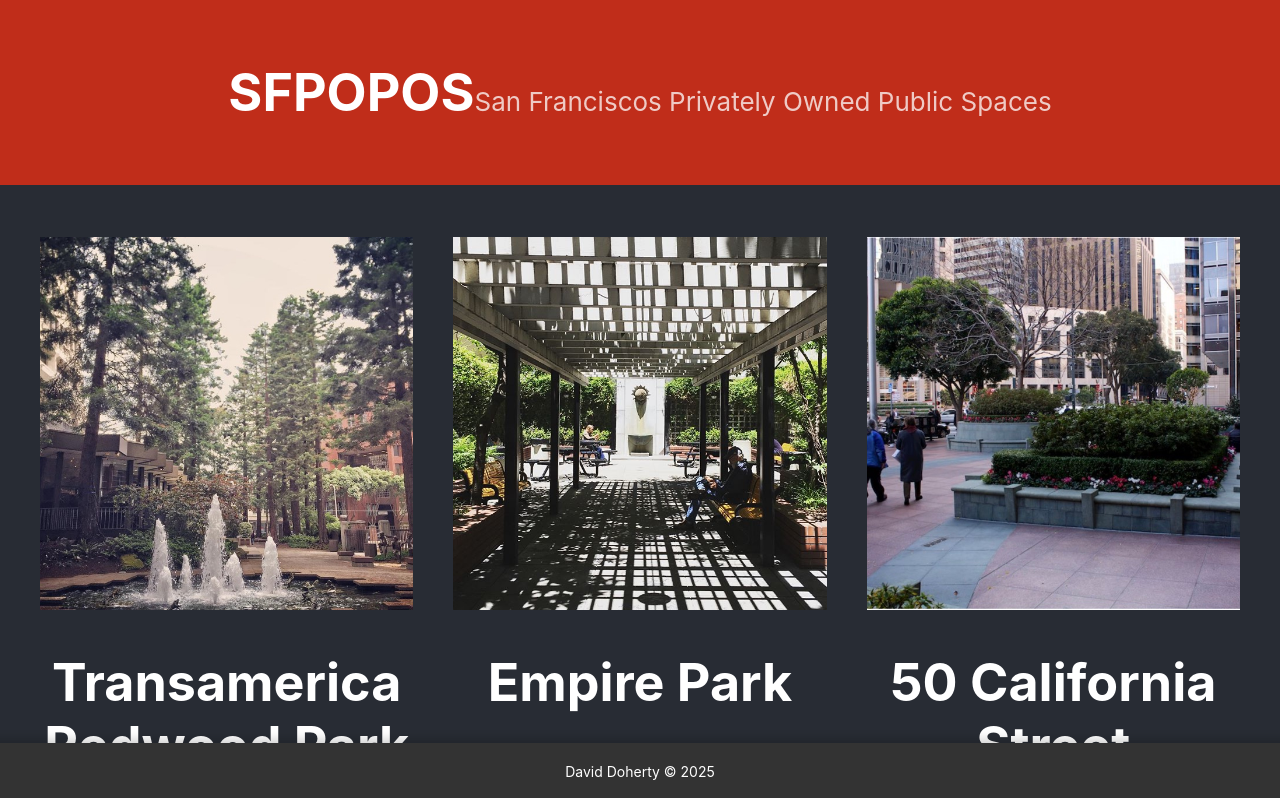
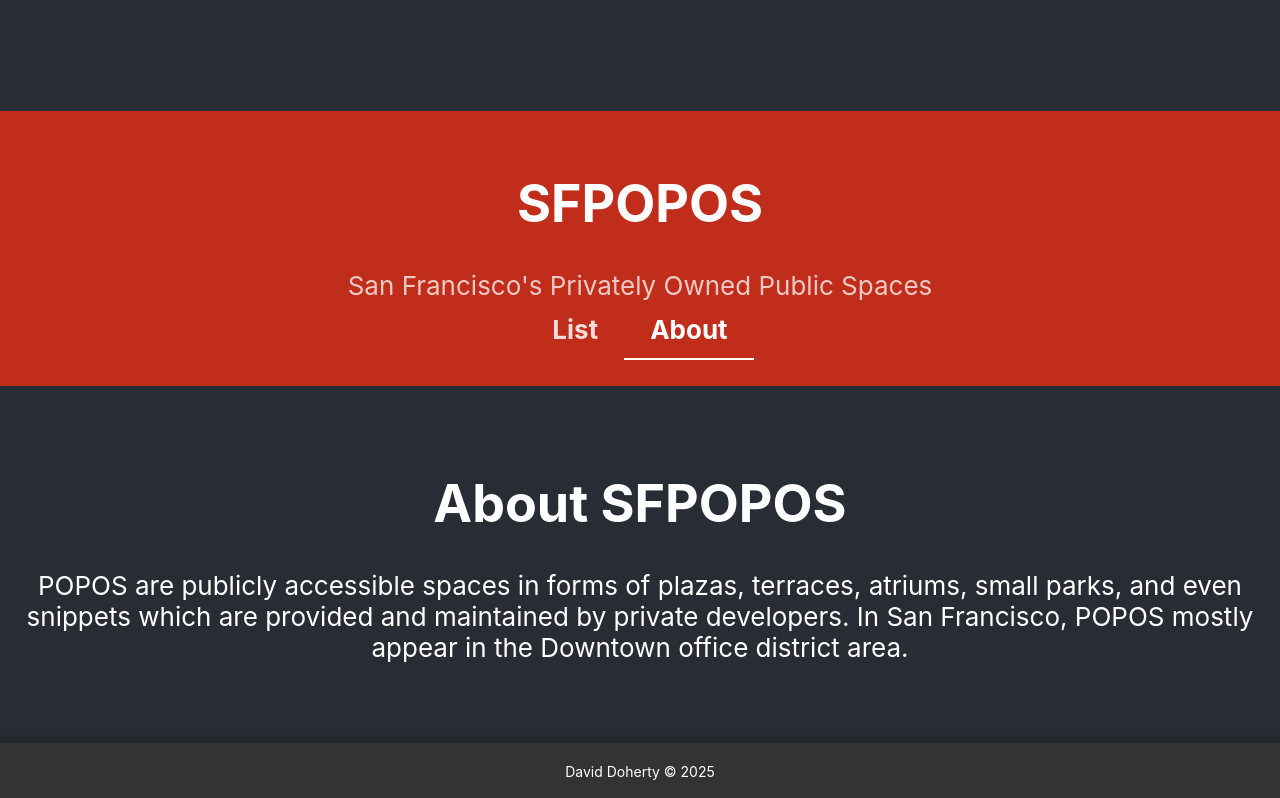
Before and after one commit to ddoherty145/react-app, a React (Create React App) app: page /about in a window 1280 px wide. Shown: the top 798 px of the page. Built offline with nearby package versions, Linux system fonts and the light colour scheme.

Commit message:
adding reacte router

```diff
--- a/package.json
+++ b/package.json
@@ -6,6 +6,7 @@
     "cra-template": "1.2.0",
     "react": "^19.0.0",
     "react-dom": "^19.0.0",
+    "react-router-dom": "^7.2.0",
     "react-scripts": "5.0.1"
   },
   "scripts": {
--- /dev/null
+++ b/src/About.js
@@ -0,0 +1,19 @@
+import React from 'react'
+
+function About() {
+    return(
+        <div>
+            <h1>About SFPOPOS</h1>
+            <p>
+            POPOS are publicly accessible spaces in
+            forms of plazas, terraces, atriums, small
+            parks, and even snippets which are provided
+            and maintained by private developers. In San
+            Francisco, POPOS mostly appear in the Downtown
+            office district area.
+            </p>
+        </div>
+    )
+}
+
+export default About
--- a/src/App.js
+++ b/src/App.js
@@ -1,16 +1,18 @@
 // import logo from './logo.svg';
+import {Outlet} from 'react-router-dom';
 import './App.css';
 import Title from './Title';
-import POPOSList from './POPOSList';
+// import POPOSList from './POPOSList';
 import Footer from './Footer';
 import './Footer.css';
+import POPOSDetails from './POPOSDetails';
 
 function App() {
   return (
     <div className="App">
       <header className="App-header">
         <Title />
-        <POPOSList />
+        <Outlet />
         <Footer />
 
       </header>
--- /dev/null
+++ b/src/POPOSDetails.js
@@ -0,0 +1,31 @@
+import React from 'react';
+import { useParams } from 'react-router-dom';
+import data from './sfpopos-data.json';
+
+function POPOSDetails() {
+  const { id } = useParams();
+  const space = data[Number(id)]; // Convert id to number
+
+  if (!space) {
+    return <h2>Location not found</h2>; // Handle invalid IDs
+  }
+
+  const { images, title, desc, hours, features, geo } = space;
+
+  return (
+    <div>
+      <div>
+        <img src={`${process.env.PUBLIC_URL}/${images}`} alt={title} />
+      </div>
+      <div>
+        <h1>{title}</h1>
+        <p>{desc}</p>
+        <p><strong>Hours:</strong> {hours}</p>
+        <p><strong>Features:</strong> {features.join(', ')}</p>
+        <p><strong>Location:</strong> {geo.lat}, {geo.lon}</p>
+      </div>
+    </div>
+  );
+}
+
+export default POPOSDetails;
--- a/src/POPOSList.js
+++ b/src/POPOSList.js
@@ -4,8 +4,9 @@
 import data from './sfpopos-data.json';
 
 function POPOSList() {
-  const spaces = data.map(({ title, address, images, hours }) => (
+  const spaces = data.map(({ title, address, images, hours }, i) => (
     <POPOSSpace
+      id={i}
       key={title} // Unique key for each component
       name={title}
       address={address}
--- a/src/POPOSSpace.js
+++ b/src/POPOSSpace.js
@@ -1,16 +1,21 @@
-function POPOSSpace({ name, image, address, hours }) {
+import { Link } from 'react-router-dom';
+
+function POPOSSpace({id, name, image, address, hours }) {
     return (
       <div className="POPOSSpace">
+        <Link to={`/details/${id}`}>
         <img
           src={`${process.env.PUBLIC_URL}/${image}`}
           width="300"
           height="300"
           alt={name}
         />
-        <h1>{name}</h1>
+        </Link>
+        <h1><Link to={`/details/${id}`}>{name}</Link></h1>
         <div>{address}</div>
         <div className="hours"><em>{hours}</em></div> {/* Styled hours */}
       </div>
+
     );
   }
 
--- a/src/Title.css
+++ b/src/Title.css
@@ -14,3 +14,16 @@
 .Title-Subtitle {
     color: rgba(255, 255, 255, 0.75);
 }
+
+.Title a {
+    display: inline-block;
+    padding: 0.5em 1em;
+    color: rgba(255, 255, 255, 0.835);
+    font-weight: bold;
+    text-decoration: none;
+  }
+
+  .Title .nav-link-active {
+    color: #fff;
+    border-bottom: 2px solid;
+  }
--- a/src/Title.js
+++ b/src/Title.js
@@ -1,17 +1,33 @@
 import React from 'react';
 import './Title.css';
+import { NavLink } from 'react-router-dom';
 
 function Title() {
     return (
-        <>
-            <div className="Title">
+        <div className="Title">
+            <header>
                 <h1>SFPOPOS</h1>
                 <div className="Title-Subtitle">
-                    San Franciscos Privately Owned Public Spaces
-            </div>
-            </div>
-        </>
-    )
+                    San Francisco's Privately Owned Public Spaces
+                </div>
+                <nav>
+                    <NavLink
+                        to="/"
+                        className={({ isActive }) => isActive ? "nav-link-active" : "nav-link"}
+                        end
+                    >
+                        List
+                    </NavLink>
+                    <NavLink
+                        to="/about"
+                        className={({ isActive }) => isActive ? "nav-link-active" : "nav-link"}
+                    >
+                        About
+                    </NavLink>
+                </nav>
+            </header>
+        </div>
+    );
 }
 
 export default Title;
--- a/src/index.js
+++ b/src/index.js
@@ -1,17 +1,23 @@
 import React from 'react';
 import ReactDOM from 'react-dom/client';
 import './index.css';
+import About from './About';
+import POPOSList from './POPOSList';
+import POPOSDetails from './POPOSDetails'; // Import POPOSDetails
 import App from './App';
-// import reportWebVitals from './reportWebVitals';
+import { BrowserRouter as Router, Routes, Route } from 'react-router-dom';
 
 const root = ReactDOM.createRoot(document.getElementById('root'));
 root.render(
   <React.StrictMode>
-    <App />
+    <Router>
+      <Routes>
+        <Route path="/" element={<App />}>
+          <Route index element={<POPOSList />} /> {/* Default page */}
+          <Route path="about" element={<About />} />
+          <Route path="details/:id" element={<POPOSDetails />} /> {/* Details route */}
+        </Route>
+      </Routes>
+    </Router>
   </React.StrictMode>
 );
-
-// If you want to start measuring performance in your app, pass a function
-// to log results (for example: reportWebVitals(console.log))
-// or send to an analytics endpoint. Learn more: https://bit.ly/CRA-vitals
-// reportWebVitals();
```
Also changed, not shown: 1 other file (tests, documents, lock files or other folders).
